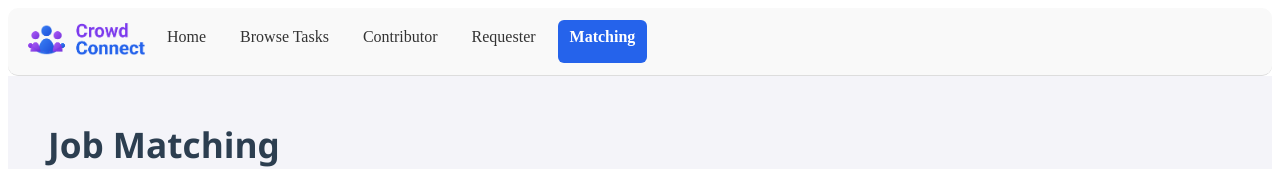
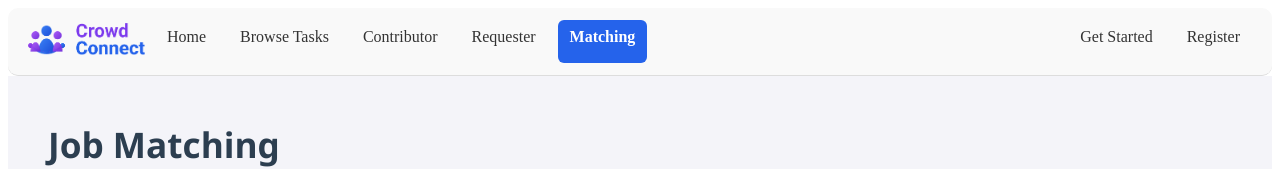
Before and after one commit to AndreiDamian09/matching-system-public, a React (Vite) app: page /matching in a window 1280 px wide. Shown: the top 169 px of the page. Built offline with nearby package versions, Linux system fonts and the light colour scheme; no server answers.

Commit message:
adding get started and register buttons

```diff
--- a/src/components/Navigation/Navigation.jsx
+++ b/src/components/Navigation/Navigation.jsx
@@ -46,6 +46,14 @@ export default function Navigation() {
       <NavLink to="/matching" style={linkStyle}>
         Matching
       </NavLink>
+<div style={{ marginLeft: "auto" }} />
+            <NavLink to="/getstarted" style={linkStyle}>
+        Get Started
+      </NavLink>
+      <NavLink to="/register" style={linkStyle}>
+        Register
+      </NavLink>
+
 
     </nav>
   );
--- a/src/lib/api.js
+++ b/src/lib/api.js
@@ -19,6 +19,7 @@ async function parseResponse(res) {
 export async function apiGet(path) {
   const res = await fetch(`${BASE}${path}`, {
     method: "GET",
+    credentials: "include",
   });
   return parseResponse(res);
 }
@@ -27,6 +28,7 @@ export async function apiPostJson(path, body) {
   const res = await fetch(`${BASE}${path}`, {
     method: "POST",
     headers: { "Content-Type": "application/json" },
+    credentials: "include",
     body: JSON.stringify(body),
   });
   return parseResponse(res);
@@ -35,6 +37,7 @@ export async function apiPostJson(path, body) {
 export async function apiPostForm(path, formData) {
   const res = await fetch(`${BASE}${path}`, {
     method: "POST",
+    credentials: "include",
     body: formData, // FormData => nu setăm Content-Type manual
   });
   return parseResponse(res);
@@ -45,6 +48,7 @@ export async function apiPutJson(path, body) {
   const res = await fetch(`${BASE}${path}`, {
     method: "PUT",
     headers: { "Content-Type": "application/json" },
+    credentials: "include",
     body: JSON.stringify(body),
   });
   return parseResponse(res);
@@ -53,6 +57,7 @@ export async function apiPutJson(path, body) {
 export async function apiDelete(path) {
   const res = await fetch(`${BASE}${path}`, {
     method: "DELETE",
+    credentials: "include",
   });
   return parseResponse(res);
 }
```
